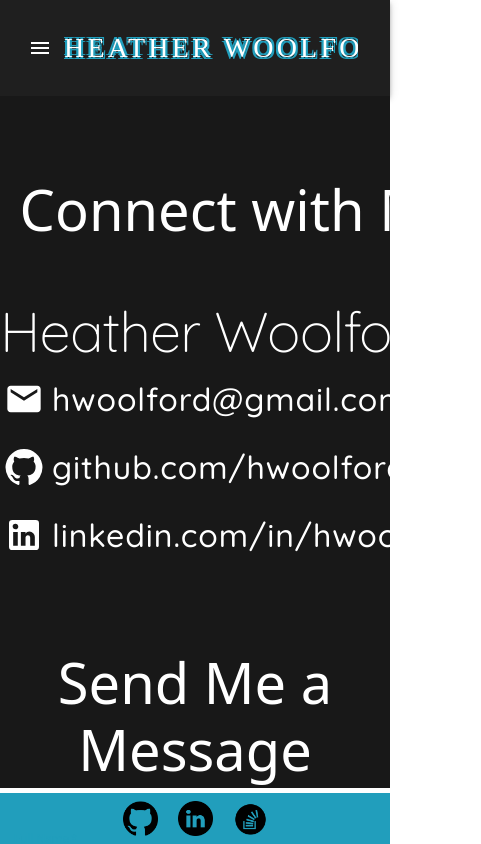
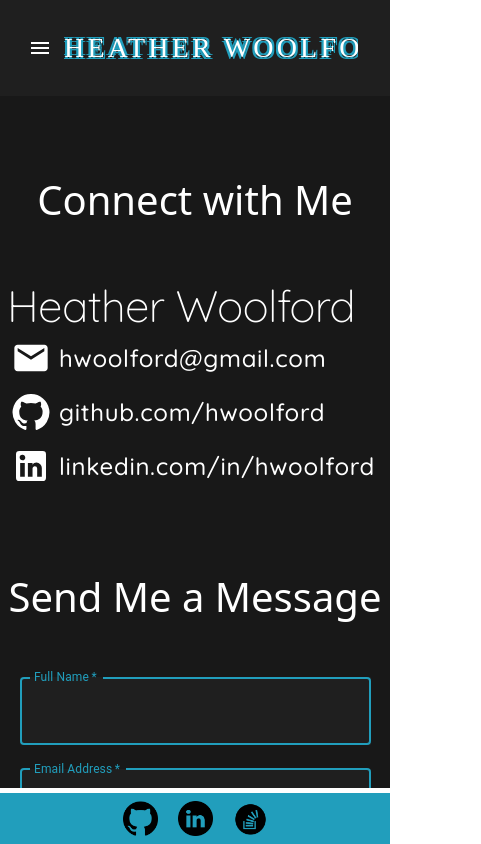
Before and after one commit to hwoolford/Portfolio, a React (Vite) app: page /contact in a window 390 px wide. Shown: the top 844 px of the page, 481 px wide, since content can reach past the window. Built offline with nearby package versions, Linux system fonts and the light colour scheme; a web font is replaced by a local one.

Commit message:
Contact page media queries

```diff
--- a/src/components/ContactForm.css
+++ b/src/components/ContactForm.css
@@ -17,7 +17,7 @@
 }
 
 .inputBox {
-  width: 100%;
+  width: 95%;
   background-color: #1f1f1f;
 }
 
@@ -56,3 +56,18 @@
   /* text-align: center; */
   color: #ef0d8d;
 }
+
+@media screen and (max-width: 525px) {
+  .send-message {
+    font-size: 2.5rem;
+  }
+  .inputBox {
+    width: 90%;
+  }
+}
+
+@media screen and (max-width: 376px) {
+  .send-message {
+    font-size: 2rem;
+  }
+}
--- a/src/components/ContactInfo.css
+++ b/src/components/ContactInfo.css
@@ -12,3 +12,27 @@
     padding-bottom: 3rem;
     padding-top: 5rem;
 }
+
+@media screen and (max-width: 525px) {
+    .contact-details {
+        font-size: 1.5rem !important;
+    }
+    .my-name {
+        font-size: 2.75rem !important;
+    }
+    .contact-me {
+        font-size: 2.5rem;
+    }
+}
+
+@media screen and (max-width: 376px) {
+    .contact-details {
+        font-size: 1.25rem !important;
+    }
+    .my-name {
+        font-size: 2.5rem !important;
+    }
+    .contact-me {
+        font-size: 2rem;
+    }
+}
--- a/src/components/ContactInfo.jsx
+++ b/src/components/ContactInfo.jsx
@@ -13,7 +13,7 @@ export default function ContactInfo() {
     <div className="contact-info-holder">
       <h2 className="contact-me">Connect with Me</h2>
       <Box container="true" noValidate autoComplete="off" sx={{ flexGrow: 1 }}>
-        <Typography variant="h1" fontSize="3.5rem" fontFamily="Quicksand">
+        <Typography className="my-name" variant="h1" fontSize="3.5rem" fontFamily="Quicksand">
           Heather Woolford
         </Typography>
         <Button
```
